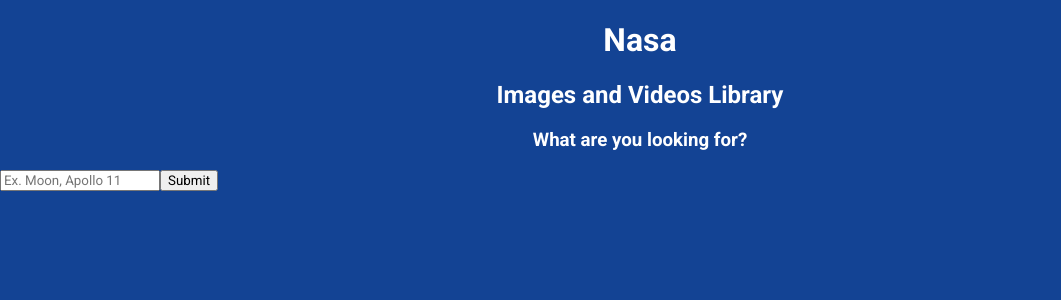
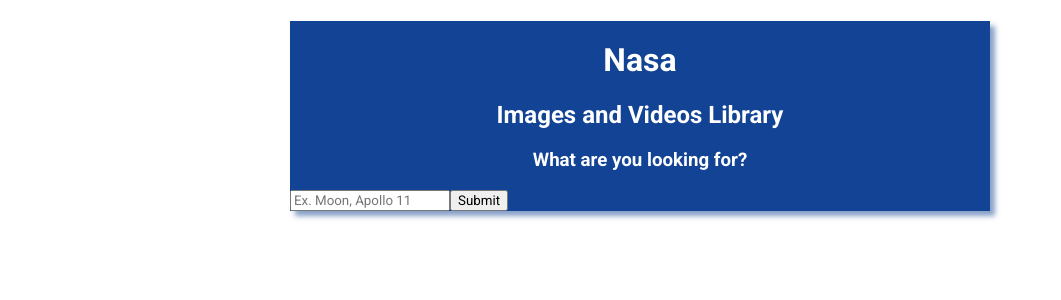
Before and after one commit to Alessandra198/nasa-media, a React (Create React App) app: page / in a window 1280 px wide. Shown: the top 300 px of the page, without its empty margins (0-1061 px from the left). Built offline with nearby package versions, Linux system fonts and the light colour scheme.

Commit message:
Updating container

```diff
--- a/src/App.css
+++ b/src/App.css
@@ -3,3 +3,14 @@
   text-align: center;
   color: white;
 }
+
+.App h1 {
+  padding-top: 20px;
+}
+
+.App .container {
+  max-width: 700px;
+  background-color: rgba(19, 67, 148, 1);
+  box-shadow: 5px 5px 5px rgba(19, 67, 148, 0.5);
+  margin: 0 auto;
+}
--- a/src/index.css
+++ b/src/index.css
@@ -5,7 +5,6 @@
     sans-serif;
   -webkit-font-smoothing: antialiased;
   -moz-osx-font-smoothing: grayscale;
-  background-color: rgba(19, 67, 148, 1);
   font-family: "Roboto", sans-serif;
 }
 
```
